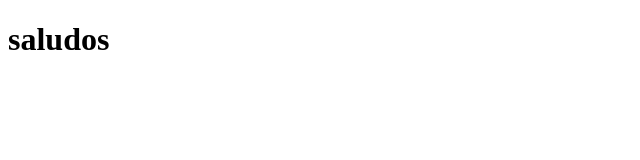
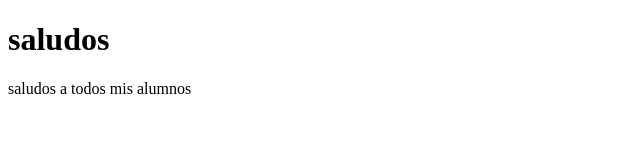
Before and after one commit to Esen-Q1-2022-Prog-Interfaz/s1-c3-proyecto-test-02, a plain HTML site: page hello.html in a window 1280 px wide. Shown: the whole page, without its empty margins (0-640 px from the left). Drawn offline with Linux system fonts and the light colour scheme.

Commit message:
parrafo de saludo

```diff
--- a/hello.html
+++ b/hello.html
@@ -10,6 +10,7 @@
 
 <body>
     <h1>saludos</h1>
+    <p>saludos a todos mis alumnos</p>
 </body>
 
 </html>
```
